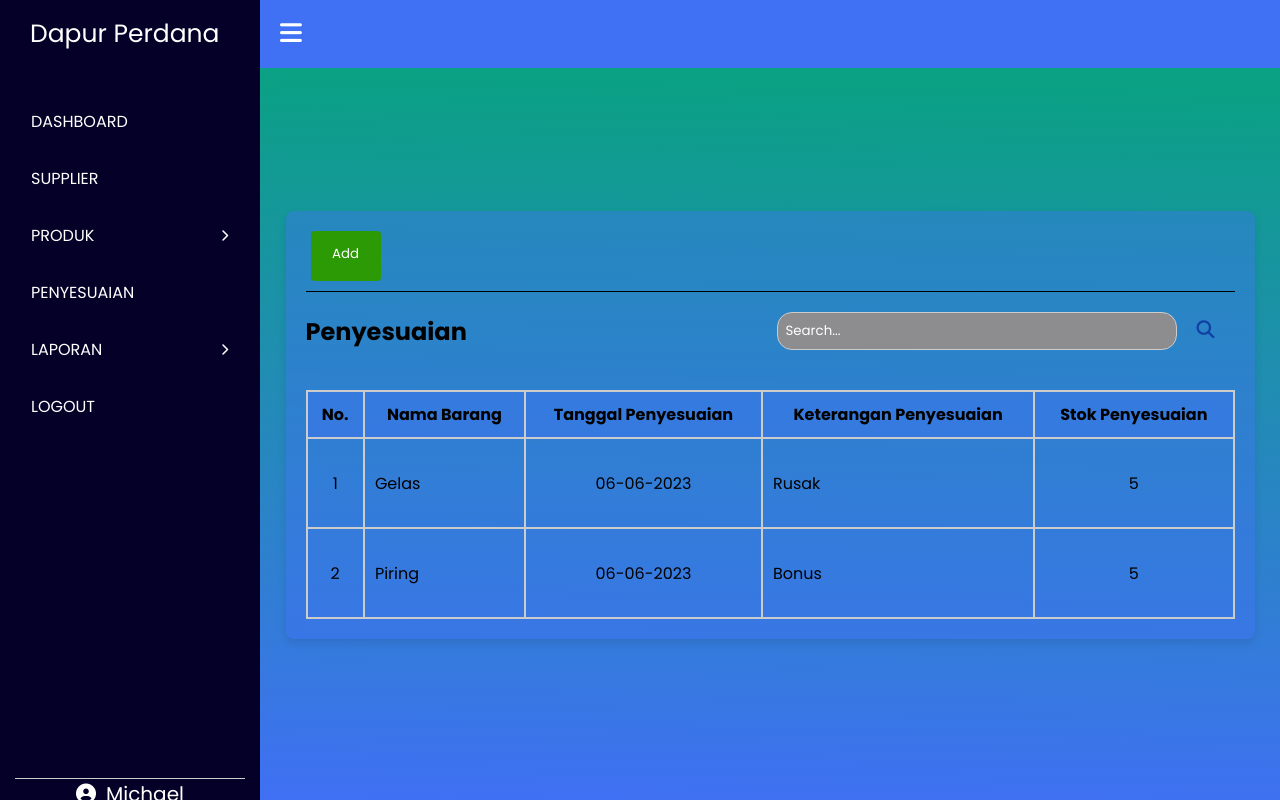
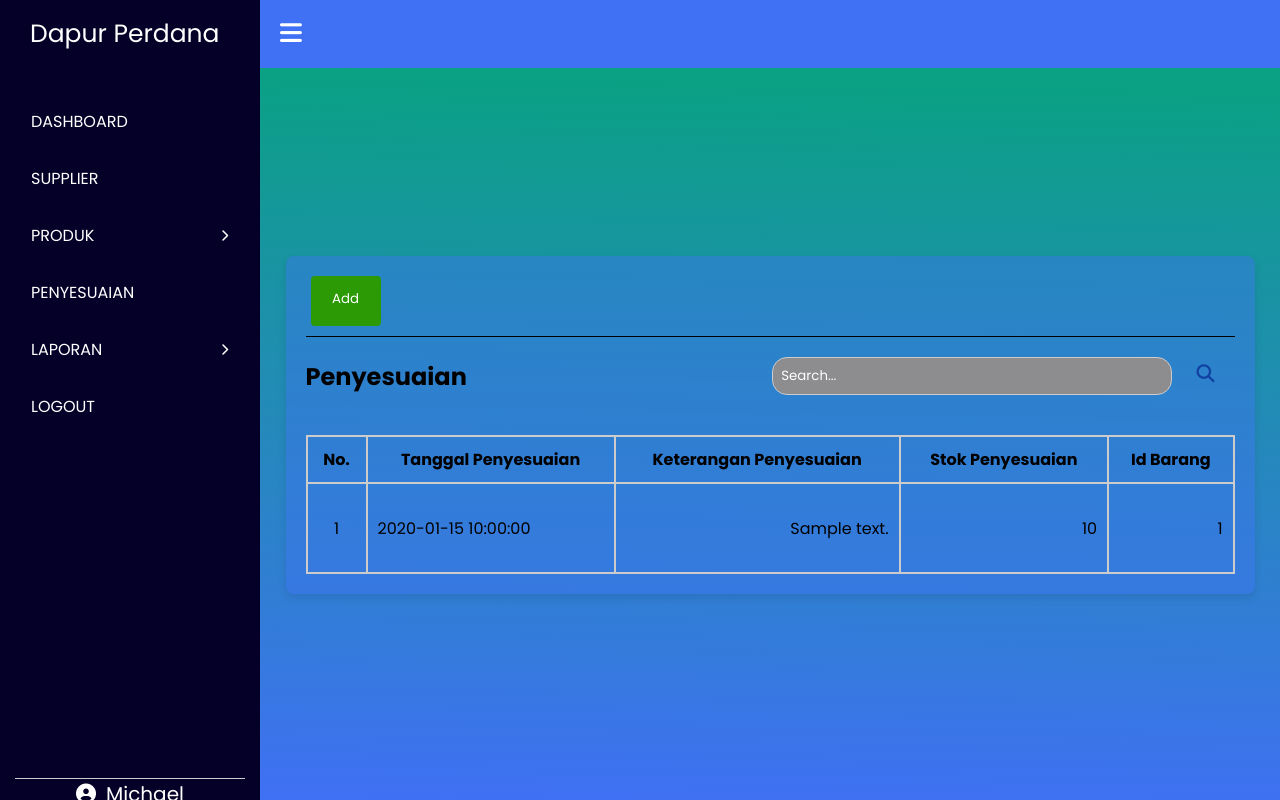
Before and after one commit to zenocrife/tokodapurperdana, a PHP site: page /penyesuaian.php in a window 1280 px wide. Run offline with PHP 8.4, Linux system fonts and the light colour scheme; the visitor is signed in with stand-in values (Sample User, id 1); tables that the repository leaves empty or names only in its code hold one stand-in row (values such as "Sample post").

Commit message:
Penyesuaian , supplier (error bagian edit)
masih error dibagian edit nya supplier

```diff
--- a/class.php
+++ b/class.php
@@ -67,6 +67,7 @@
 			parent::__construct();
 		}
 
+
 		//UNTUK SEARCH
 		public function getTotalData($search)
         {
@@ -129,17 +130,6 @@
 			parent::__construct();
 		}
 
-		//UNTUK SEARCH
-		public function getTotalData($search)
-        {
-            $stmt = $this->con->prepare("SELECT * FROM kategori_barang WHERE nama LIKE ?");
-            $stmt->bind_param("s", $search);
-            $stmt->execute();
-
-            $result = $stmt->get_result();
-            return $result;
-        }
-
 		public function bacaData($search){
 			$stmt = $this->con->prepare("SELECT * FROM kategori_barang WHERE nama LIKE ? ");
 			$stmt->bind_param("s", $search);
@@ -173,17 +163,6 @@
 		public function __construct(){
 			parent::__construct();
 		}
-
-		//UNTUK SEARCH
-		public function getTotalData($search)
-        {
-            $stmt = $this->con->prepare("SELECT * FROM supplier WHERE nama LIKE ?");
-            $stmt->bind_param("s", $search);
-            $stmt->execute();
-
-            $result = $stmt->get_result();
-            return $result;
-        }
 
 		public function updateSupplier($idsupplier, $namasupplier, $alamat, $notelepon){
 			$stmt = $this->con->prepare('UPDATE supplier SET nama=?, alamat=?, nomor_telepon=? WHERE id=?');
@@ -256,7 +235,7 @@
 
 
 		public function bacaData($search){
-			$stmt = $this->con->prepare("SELECT * FROM penyesuaian WHERE nama LIKE ?");
+			$stmt = $this->con->prepare("SELECT * FROM penyesuaian WHERE keterangan LIKE ?");
 			$stmt->bind_param("s", $search);
 			$stmt->execute();
 
--- a/daftarproduk.php
+++ b/daftarproduk.php
@@ -118,6 +118,7 @@ if (isset($_GET['key'])) {
     </nav>
     <main class="main">
         <div class="container">
+            <br><br><br>
             <div class="add-produk">
                 <div class="action-buttons">
                     <button class="add-button" id="add-supp" onclick="openAddForm()">Add</button>
--- a/penyesuaian.php
+++ b/penyesuaian.php
@@ -1,3 +1,45 @@
+<?php
+session_start();
+require 'class.php';
+
+if (!isset($_SESSION['uname']) && !isset($_SESSION['pwd'])) {
+    header("location: login.php");
+}
+
+$penyesuaian = new Penyesuaian();
+
+if (isset($_GET['key'])) {
+    $search = "%" . $_GET['key'] . "%";
+} else {
+    $search = "%";
+}
+
+//pagination, awalnya tentuin data per page, total data, dan total pagenya berapa
+$result = ($penyesuaian)->bacaData($search);
+
+// $perpage = 7;
+// $totaldata = $result->num_rows; //untuk dapatkan jumlah data
+// $totalpage = ceil($totaldata/$perpage); //untuk bulatkan ke atas
+
+// //DATA WITH LIMIT
+// if (isset($_GET['page'])) {
+// 	$page = $_GET['page'];
+// } else {
+// 	$page = 1;
+// }
+
+// $start = ($page-1) * $perpage;
+
+// // $sql = "SELECT * FROM cerita WHERE judul LIKE ? LIMIT ?,?";
+// $result = ($barang)->paginationWithLimit($search, $start, $perpage);
+
+if (isset($_GET['key'])) {
+    $key = $_GET['key'];
+} else {
+    $key = "";
+}
+?>
+
 <!DOCTYPE html>
 
 <html lang="en">
@@ -87,37 +129,32 @@
                     <h2>Penyesuaian</h2>
                 </div>
                 <div class="filter-search">
-                    <input type="text" placeholder="Search..." id="search" />
-                    <button id='search-button'><i class='fa-solid fa-search'></i></button>
+                    <form action="" method="GET">
+                        <input type="text" name="key" value="" placeholder="Search..." id="search">
+                        <button type="submit" id="search-button" name="submit"><i class="fa-solid fa-search"></i></button>
+                    </form>
                 </div>
             </div>
             <div class="table-wrapper">
                 <table class="table">
-                    <thead>
                     <tr>
                         <th>No.</th>
-                            <th>Nama Barang</th>
                         <th>Tanggal Penyesuaian</th>
                         <th>Keterangan Penyesuaian</th>
                         <th>Stok Penyesuaian</th>
+                        <th>Id Barang</th>
                     </tr>
-                    </thead>
-                    <tbody>
-                        <tr>
-                            <td>1</td>
-                            <td class='left-align'>Gelas</td>
-                            <td>06-06-2023</td>
-                            <td class='left-align'>Rusak</td>
-                            <td>5</td>
-                        </tr>
-                        <tr>
-                            <td>2</td>
-                            <td class='left-align'>Piring</td>
-                            <td>06-06-2023</td>
-                            <td class='left-align'>Bonus</td>
-                            <td>5</td>
-                        </tr>
-                    </tbody>
+                    <?php
+                    while ($row = $result->fetch_assoc()) {
+                        echo "<tr>";
+                        echo "<td>" . $row['id'] . "</td>";
+                        echo "<td class='left-align'>" . $row['tanggal'] . "</td>";
+                        echo "<td class='right-align'>" . $row['keterangan'] . "</td>";
+                        echo "<td class='right-align'>" . $row['stok_penyesuaian'] . "</td>";
+                        echo "<td class='right-align'>" . $row['id_barang'] . "</td>";
+                        echo "</tr>";
+                    }
+                    ?>
                 </table>
             </div>
         </div>
```
Also changed, not shown: supplier.php (+14 -6 lines), updateSupplier_proses.php (added, +31 -0 lines). Lines whose indentation alone changed are shown as unchanged.
